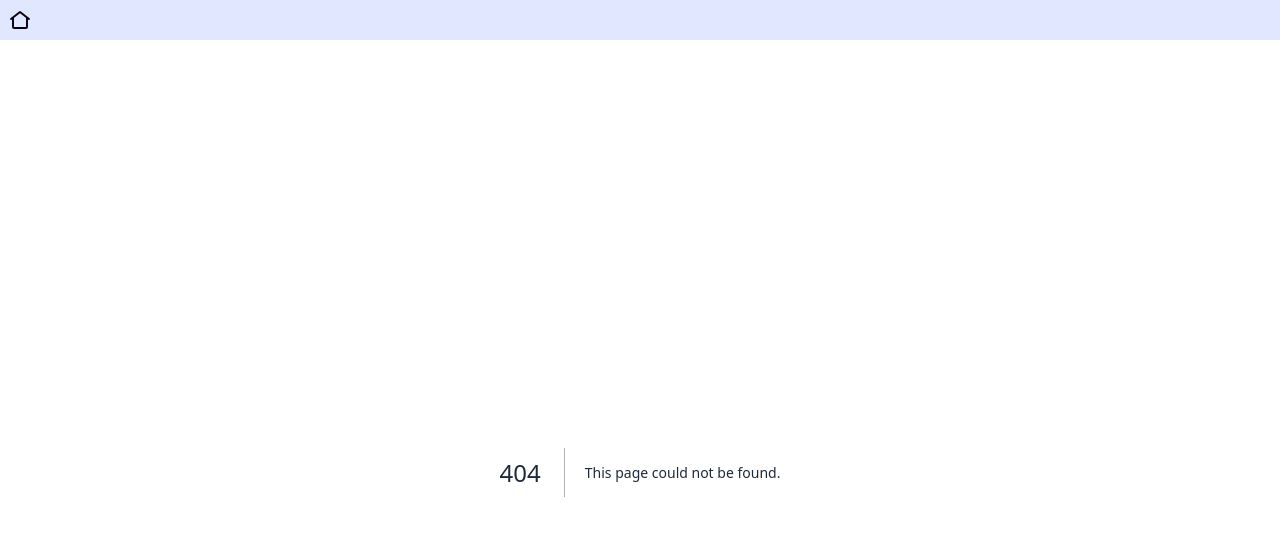
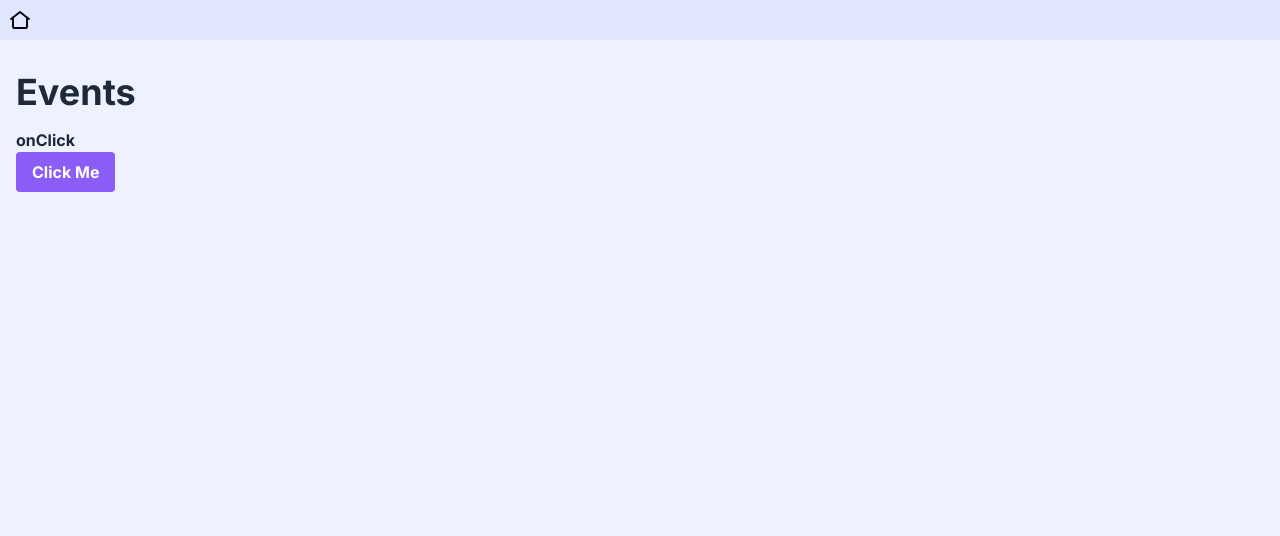
Before and after one commit to emanuelefavero/frontend-problems, a Next.js app in the folder react/: page /events in a window 1280 px wide. Before the commit this address had no page. Shown: the top 536 px of the page. Built offline with nearby package versions, Linux system fonts and the light colour scheme.

Commit message:
add /events onClick

```diff
--- /dev/null
+++ b/react/app/events/page.tsx
@@ -0,0 +1,21 @@
+'use client'
+import { useState } from 'react'
+
+export default function Page() {
+  // onClick
+  const [clicked, setClicked] = useState(false)
+
+  return (
+    <>
+      <h1>Events</h1>
+
+      <h2>onClick</h2>
+      <button
+        onClick={() => setClicked(!clicked)}
+        className={clicked ? 'bg-emerald-500 hover:bg-emerald-600' : ''}
+      >
+        {clicked ? 'Clicked' : 'Click Me'}
+      </button>
+    </>
+  )
+}
--- a/react/app/page.tsx
+++ b/react/app/page.tsx
@@ -30,6 +30,9 @@ export default function Home() {
         <li>
           <Link href='/date'>Date</Link>
         </li>
+        <li>
+          <Link href='/events'>Events</Link>
+        </li>
       </ul>
     </>
   )
```
